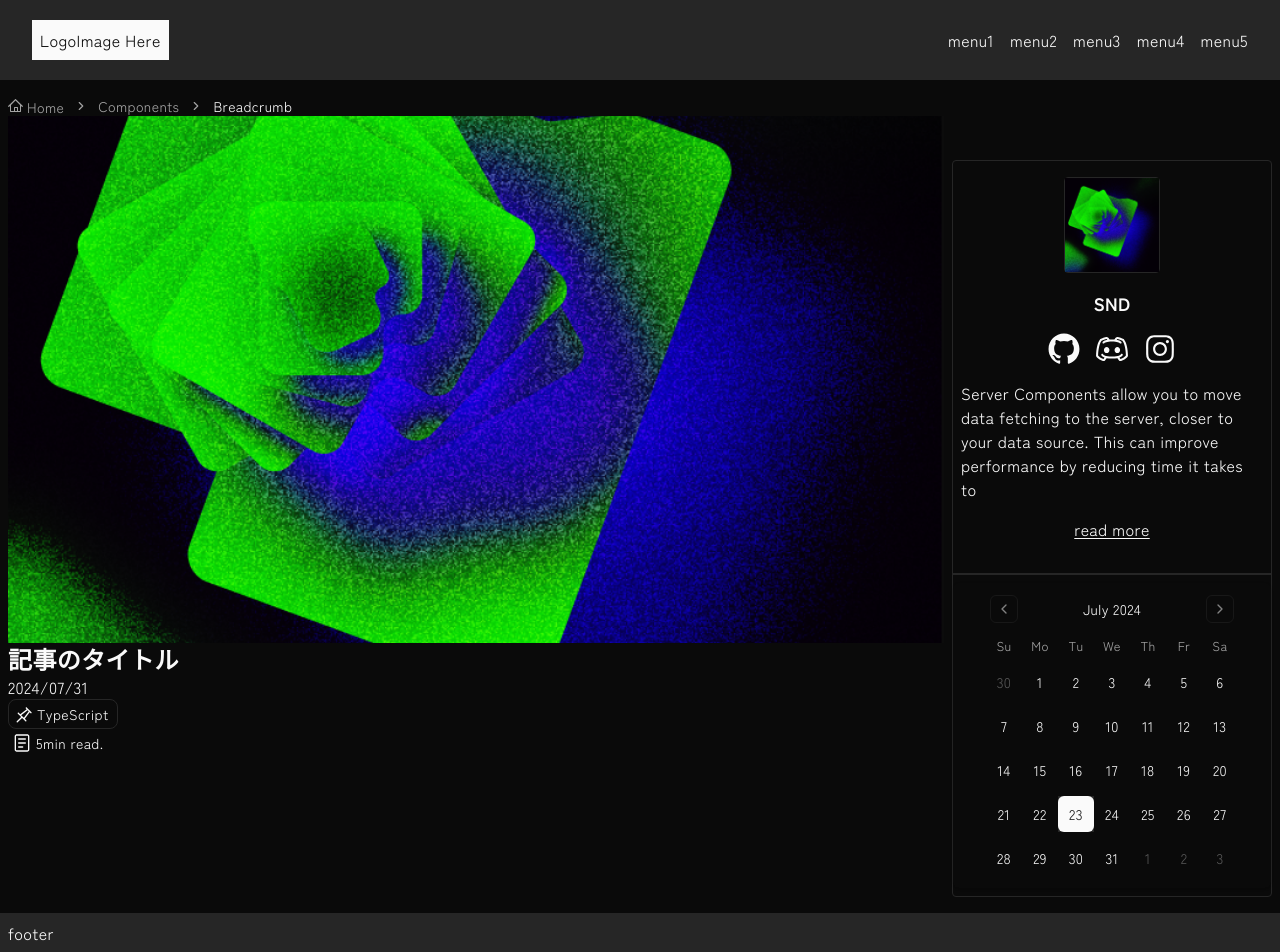
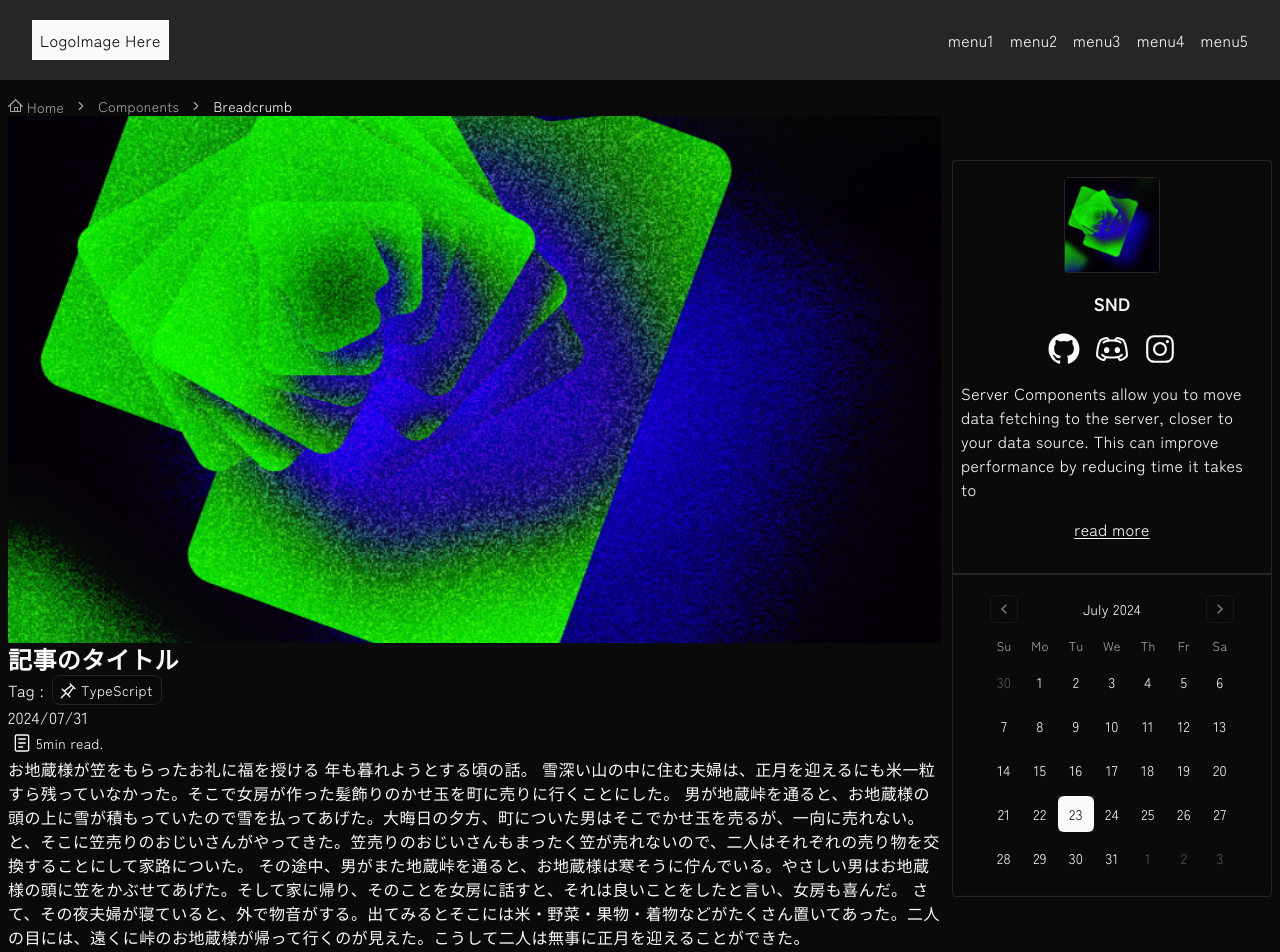
Before and after one commit to snd-primary/sdn-mediasite-theme, a Next.js app: page /article in a window 1280 px wide. Shown: the top 952 px of the page. Built offline with nearby package versions, Linux system fonts and the light colour scheme.

Commit message:
一旦ここまで。

```diff
--- a/src/app/article/page.tsx
+++ b/src/app/article/page.tsx
@@ -12,17 +12,30 @@ const page = () => {
 				<header className="grid grid-cols-1">
 					<div className="w-full aspect-video relative">
 						<Image
-							className="w-full  object-cover"
+							className="w-full object-cover"
 							src="/images/dummy.png"
 							alt="dummy"
 							fill
 						/>
 					</div>
 					<h2 className="text-2xl font-bold">記事のタイトル</h2>
+					<div className="flex items-center gap-2">
+						<span>Tag :</span>
+						<Tag name="TypeScript" fontSize="md" iconSize="md" />
+					</div>
+
 					<span>2024/07/31</span>
-					<Tag name="TypeScript" fontSize="md" iconSize="md" />
 					<ReadTimeTip time="5" fontSize="md" iconSize="md" />
 				</header>
+				<div>
+					<p>
+						お地蔵様が笠をもらったお礼に福を授ける 年も暮れようとする頃の話。
+						雪深い山の中に住む夫婦は、正月を迎えるにも米一粒すら残っていなかった。そこで女房が作った髪飾りのかせ玉を町に売りに行くことにした。
+						男が地蔵峠を通ると、お地蔵様の頭の上に雪が積もっていたので雪を払ってあげた。大晦日の夕方、町についた男はそこでかせ玉を売るが、一向に売れない。と、そこに笠売りのおじいさんがやってきた。笠売りのおじいさんもまったく笠が売れないので、二人はそれぞれの売り物を交換することにして家路についた。
+						その途中、男がまた地蔵峠を通ると、お地蔵様は寒そうに佇んでいる。やさしい男はお地蔵様の頭に笠をかぶせてあげた。そして家に帰り、そのことを女房に話すと、それは良いことをしたと言い、女房も喜んだ。
+						さて、その夜夫婦が寝ていると、外で物音がする。出てみるとそこには米・野菜・果物・着物などがたくさん置いてあった。二人の目には、遠くに峠のお地蔵様が帰って行くのが見えた。こうして二人は無事に正月を迎えることができた。
+					</p>
+				</div>
 			</article>
 		</div>
 	);
--- a/src/app/ui/tag.tsx
+++ b/src/app/ui/tag.tsx
@@ -15,7 +15,6 @@ const tagRecipe = tv({
 		fontSize: "sm",
 	},
 });
-
 const iconRecipe = tv({
 	variants: {
 		iconSize: {
```
